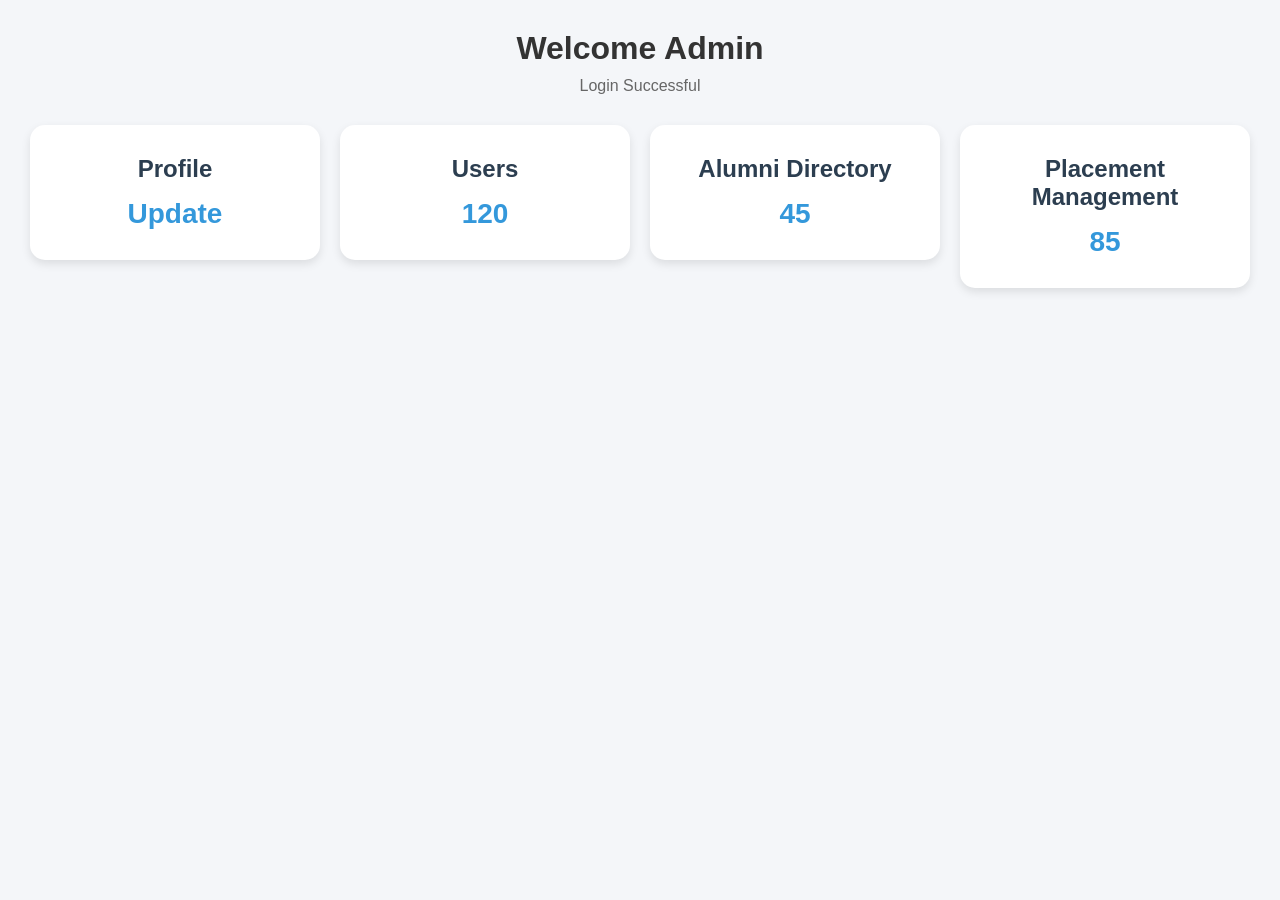
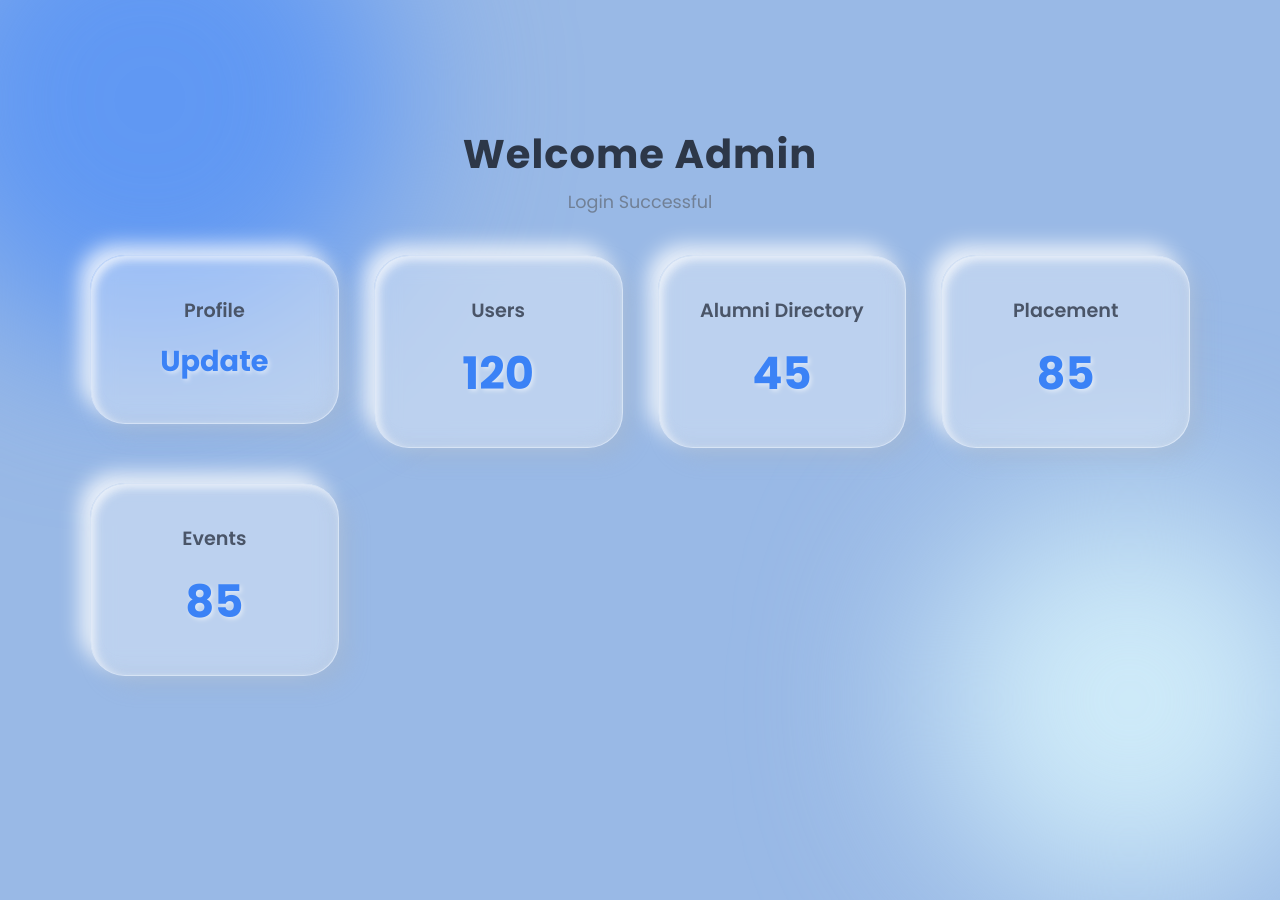
Before and after one commit to 2-MK/CoreConnect, a Django app: page /admin-dashboard/ in a window 1280 px wide; the page is wider, and only the part inside the window is pictured. Before the commit the page ends 292 px from the top of that part, so only its background shows below. Run offline with Django 5.2, Linux system fonts and the light colour scheme.

Commit message:
Implement event management module,setup the event adding function.

```diff
--- /dev/null
+++ b/core/static/corecss/adminstyle.css
@@ -0,0 +1,149 @@
+/* Base Reset */
+* {
+    margin: 0;
+    padding: 0;
+    box-sizing: border-box;
+    font-family: 'Poppins', Arial, sans-serif;
+}
+
+/* Background setup with blurred blobs to enhance the glass/clay effect */
+body {
+    background: #99b9e6;
+    min-height: 100vh;
+    display: flex;
+    justify-content: center;
+    align-items: center;
+    padding: 40px 20px;
+    position: relative;
+    overflow-x: hidden;
+    z-index: 0;
+}
+
+/* Abstract Background Shapes */
+body::before, body::after {
+    content: '';
+    position: absolute;
+    border-radius: 50%;
+    z-index: -1;
+}
+
+body::before {
+    width: 500px;
+    height: 500px;
+    background: #6098f3;
+    top: -150px;
+    left: -100px;
+    filter: blur(80px);
+}
+
+body::after {
+    width: 400px;
+    height: 400px;
+    background: #d0ecf9;
+    bottom: -100px;
+    right: -50px;
+    filter: blur(90px);
+}
+
+.container {
+    width: 100%;
+    max-width: 1100px;
+}
+
+/* Header Styling */
+.header h1 {
+    text-align: center;
+    color: #2d3748;
+    font-size: 2.5rem;
+    margin-bottom: 5px;
+    letter-spacing: 1px;
+}
+
+.header p {
+    text-align: center;
+    color: #718096;
+    font-size: 1.1rem;
+    margin-bottom: 40px;
+    font-weight: 400;
+}
+
+/* Grid Layout */
+.dashboard {
+    display: grid;
+    grid-template-columns: repeat(auto-fit, minmax(220px, 1fr));
+    gap: 35px;
+}
+
+.card-link {
+    text-decoration: none;
+    color: inherit;
+    display: block;
+    outline: none;
+}
+
+/*
+  Claymorphism + Glassmorphism Card
+  - Translucent background (rgba)
+  - Backdrop filter (blur)
+  - Heavy border-radius
+  - Outer drop shadows + Inner inset shadows (Clay 3D effect)
+*/
+.card {
+    background: rgba(255, 255, 255, 0.35);
+    backdrop-filter: blur(12px);
+    -webkit-backdrop-filter: blur(12px);
+    border: 1px solid rgba(255, 255, 255, 0.4);
+    border-radius: 35px;
+    padding: 40px 20px;
+    text-align: center;
+    transition: all 0.3s ease-in-out;
+    cursor: pointer;
+
+    /* The Claymorphic Box Shadow Magic */
+    box-shadow:
+        10px 10px 20px rgba(166, 180, 200, 0.4), /* Outer dark shadow */
+        -10px -10px 20px rgba(255, 255, 255, 0.8), /* Outer light shadow */
+        inset 4px 4px 10px rgba(255, 255, 255, 0.7), /* Inner top highlight */
+        inset -4px -4px 15px rgba(166, 180, 200, 0.2); /* Inner bottom shadow */
+}
+
+/* Hover State - Lifts up slightly */
+.card:hover {
+    transform: translateY(-8px);
+    box-shadow:
+        15px 15px 25px rgba(166, 180, 200, 0.5),
+        -15px -15px 25px rgba(255, 255, 255, 0.9),
+        inset 4px 4px 10px rgba(255, 255, 255, 0.8),
+        inset -4px -4px 15px rgba(166, 180, 200, 0.15);
+}
+
+/* Active State - Squishes down like clay */
+.card:active {
+    transform: translateY(2px);
+    box-shadow:
+        5px 5px 10px rgba(166, 180, 200, 0.3),
+        -5px -5px 10px rgba(255, 255, 255, 0.6),
+        inset 8px 8px 15px rgba(166, 180, 200, 0.3),
+        inset -8px -8px 15px rgba(255, 255, 255, 0.7);
+}
+
+/* Card Typography */
+.card h2 {
+    color: #4a5568;
+    font-size: 1.2rem;
+    margin-bottom: 15px;
+    font-weight: 600;
+}
+
+.card p {
+    color: #3b82f6;
+    font-size: 2.8rem;
+    font-weight: 700;
+    margin: 0;
+    text-shadow: 2px 2px 4px rgba(255,255,255,0.5);
+}
+
+.card p.text-highlight {
+    font-size: 1.8rem;
+    margin-top: 15px;
+}
--- a/core/templates/admin/admin_dashboard.html
+++ b/core/templates/admin/admin_dashboard.html
@@ -1,82 +1,29 @@
+{% load static %}
 <!DOCTYPE html>
-<html>
+<html lang="en">
 <head>
+    <meta charset="UTF-8">
+    <meta name="viewport" content="width=device-width, initial-scale=1.0">
     <title>Admin Dashboard</title>
-
-    <style>
-        *{
-            margin:0;
-            padding:0;
-            box-sizing:border-box;
-            font-family:Arial, sans-serif;
-        }
-
-        body{
-            background:#f4f6f9;
-            padding:30px;
-        }
-
-        h1{
-            text-align:center;
-            color:#333;
-            margin-bottom:10px;
-        }
-
-        p{
-            text-align:center;
-            color:#666;
-            margin-bottom:30px;
-        }
-
-        .dashboard{
-            display:grid;
-            grid-template-columns:repeat(auto-fit,minmax(250px,1fr));
-            gap:20px;
-        }
-
-        .card-link{
-            text-decoration:none;
-            color:inherit;
-        }
-
-        .card{
-            background:white;
-            border-radius:15px;
-            padding:30px;
-            text-align:center;
-            box-shadow:0 4px 10px rgba(0,0,0,0.1);
-            transition:0.3s;
-            cursor:pointer;
-        }
-
-        .card:hover{
-            transform:translateY(-5px);
-        }
-
-        .card h2{
-            color:#2c3e50;
-            margin-bottom:15px;
-        }
-
-        .card p{
-            color:#3498db;
-            font-size:28px;
-            font-weight:bold;
-            margin:0;
-        }
-    </style>
+    <!-- Importing a clean, modern font -->
+    <link href="https://fonts.googleapis.com/css2?family=Poppins:wght@400;600;700&display=swap" rel="stylesheet">
+    <!-- Link to external CSS -->
+    <link rel="stylesheet" href="{% static 'corecss/adminstyle.css' %}">
 </head>
 <body>
 
+    <div class="container">
+        <div class="header">
             <h1>Welcome Admin</h1>
             <p>Login Successful</p>
+        </div>
 
         <div class="dashboard">
 
             <a href="{% url 'profile_update' %}" class="card-link">
                 <div class="card">
                     <h2>Profile</h2>
-            <p>Update</p>
+                    <p class="text-highlight">Update</p>
                 </div>
             </a>
 
@@ -96,13 +43,19 @@
 
             <a href="{% url 'placement_management' %}" class="card-link">
                 <div class="card">
-            <h2>Placement Management</h2>
+                    <h2>Placement</h2>
                     <p>85</p>
                 </div>
             </a>
 
+            <a href="{% url 'events' %}" class="card-link">
+    <div class="card">
+        <h2>Events</h2>
+        <p>85</p>
+    </div>
+</a>
 
-
+        </div>
     </div>
 
 </body>
--- a/core/urls.py
+++ b/core/urls.py
@@ -46,4 +46,6 @@ urlpatterns = [
         name="alumni_approval"
     ),
     path("alumni_status/", views.alumni_status, name="alumni_status"),
+    path("events/", views.events, name="events"),
+
 ]
--- a/core/views.py
+++ b/core/views.py
@@ -997,3 +997,35 @@ def alumni_status(request):
             "alumni": alumni
         }
     )
+
+def events(request):
+
+    if request.method == "POST":
+
+        data = {
+            "event_name": request.POST.get("event_name"),
+            "description": request.POST.get("description"),
+            "category": request.POST.get("category"),
+            "venue": request.POST.get("venue"),
+            "event_date": request.POST.get("event_date"),
+            "start_time": request.POST.get("start_time"),
+            "end_time": request.POST.get("end_time"),
+            "registration_deadline": request.POST.get("registration_deadline"),
+            "max_participants": int(request.POST.get("max_participants")),
+            "organizer": request.POST.get("organizer")
+        }
+
+        supabase.table("events").insert(data).execute()
+
+        return redirect("events")
+
+    events = (
+        supabase.table("events")
+        .select("*")
+        .order("event_date")
+        .execute()
+    )
+
+    return render(request, "admin/events.html", {
+        "events": events.data
+    })
```
Also changed, not shown: core/templates/admin/events.html (added, +110 -0 lines), core/templates/user/event_registration.html (added), db.sqlite3. Lines whose indentation alone changed are shown as unchanged.
